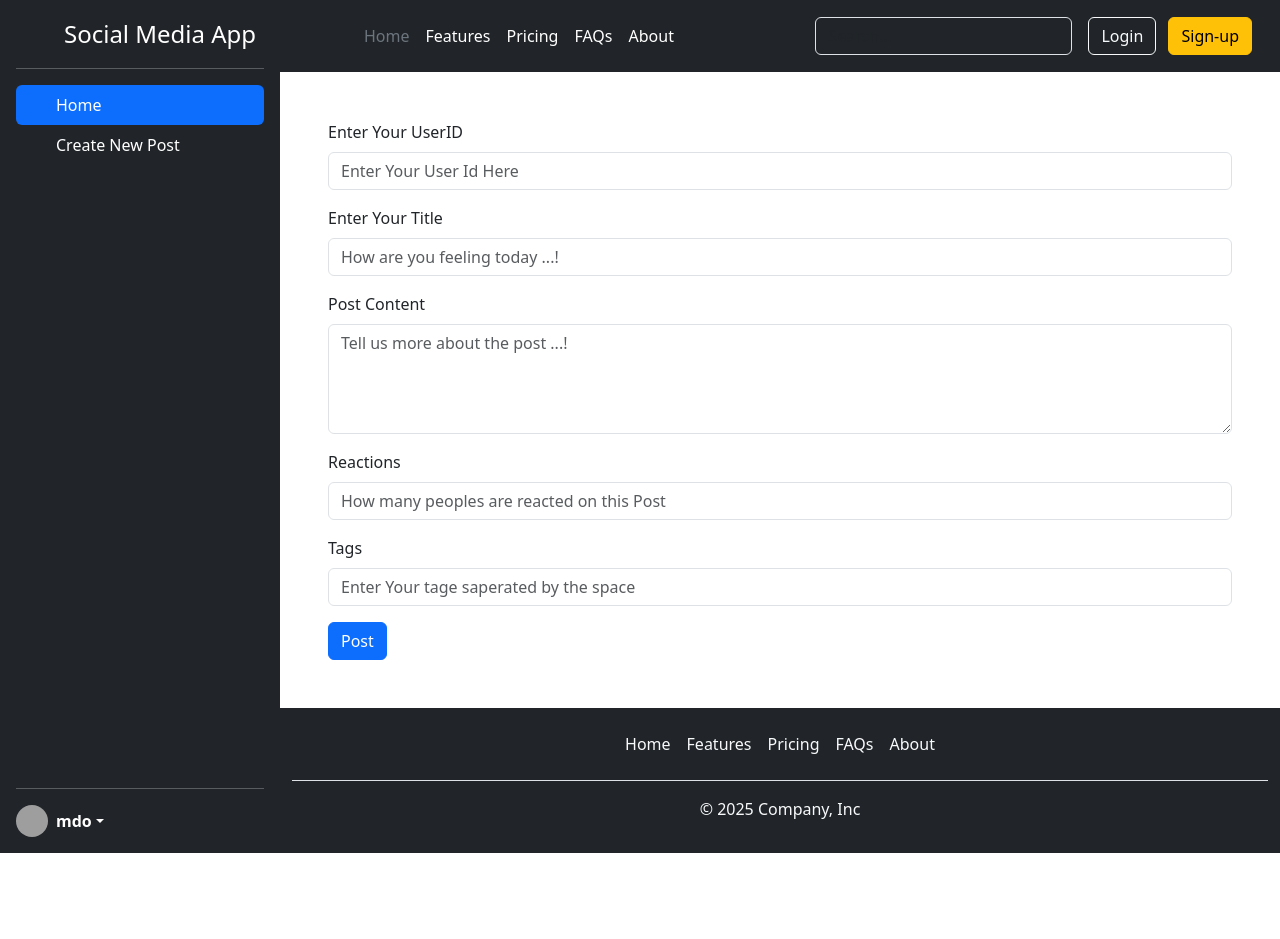
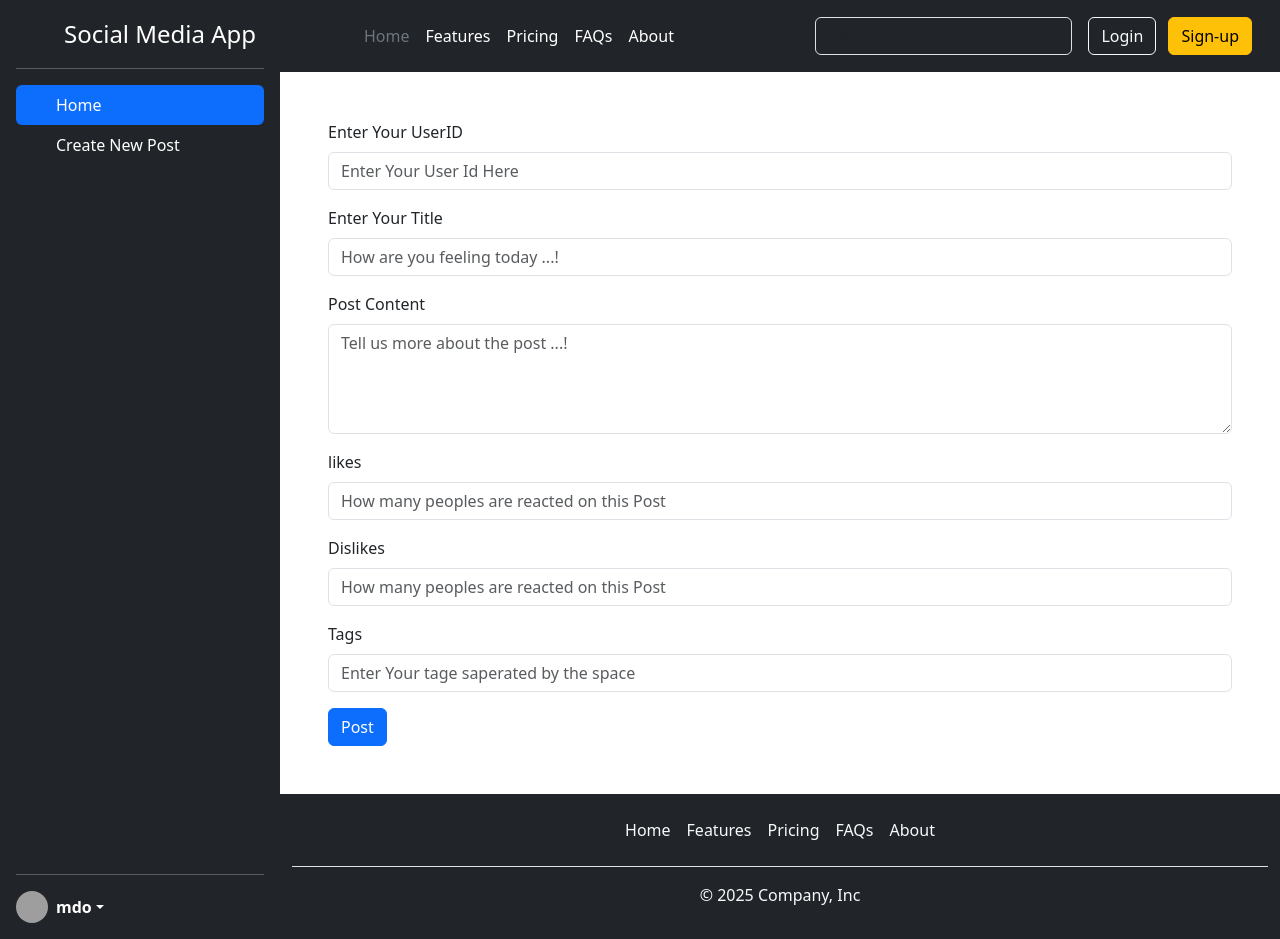
Before and after one commit to ItsVaishnav/social_media, a React (Vite) app: page / in a window 1280 px wide. Both pictures are taken after a click on the link "Create New Post". Before the commit the page ends 853 px from the top, so only its background shows below. Built offline with nearby package versions, Linux system fonts and the light colour scheme; grey boxes are pictures that could not be loaded.

Commit message:
API dummy data fetched

```diff
--- a/src/Components/CreatePost.jsx
+++ b/src/Components/CreatePost.jsx
@@ -8,7 +8,8 @@ export default function CreatePost() {
     const PostTitle = useRef();
     const PostBody = useRef();
     const PostTags = useRef();
-    const PostReactions = useRef();
+    const PostReactionsLikes = useRef();
+    const PostReactionsDislikes = useRef();
 
     const handleOnSubmit = (event) => {
       event.preventDefault();
@@ -17,7 +18,10 @@ export default function CreatePost() {
         PostTitle : PostTitle.current.value,
         PostBody : PostBody.current.value,
         PostTags : PostTags.current.value.trim().split(" "),
-        PostReactions : PostReactions.current.value,
+        PostReactions : {
+          likes : PostReactionsLikes.current.value,
+          dislikes : PostReactionsDislikes.current.value,
+        },
       }
       addPost(postDetails);
     }
@@ -62,15 +66,27 @@ export default function CreatePost() {
         />
       </div>
       <div className="mb-3">
-        <label htmlFor="reactions" className="form-label">
-          Reactions
+        <label htmlFor="likes" className="form-label">
+          likes
         </label>
         <input
           type="number"
           className="form-control"
-          id="reactions"
+          id="likes"
           placeholder="How many peoples are reacted on this Post"
-          ref={PostReactions}
+          ref={PostReactionsLikes}
+        />
+      </div>
+      <div className="mb-3">
+        <label htmlFor="dislikes" className="form-label">
+          Dislikes
+        </label>
+        <input
+          type="number"
+          className="form-control"
+          id="dislikes"
+          placeholder="How many peoples are reacted on this Post"
+          ref={PostReactionsDislikes}
         />
       </div>
       <div className="mb-3">
--- a/src/Components/Post.jsx
+++ b/src/Components/Post.jsx
@@ -17,7 +17,7 @@ export default function Post({ post }) {
         {post.tags.map(ele => <span key={ele} className="badge text-bg-info m-1">ele</span>)}
 
         <div className="alert alert-success" role="alert">
-          This Post is Reacted by {post.reactions} People
+          This Post is Reacted by {post.reactions.likes+post.reactions.dislikes} People Liked By {post.reactions.likes} and disliked by {post.reactions.dislikes}
         </div>
       </div>
     </div>
--- a/src/store/post-list-provider.jsx
+++ b/src/store/post-list-provider.jsx
@@ -33,7 +33,10 @@ const PostListProvider = ({ children }) => {
         id: new Date(),
         title: postDetails.PostTitle,
         body: postDetails.PostBody,
-        reactions: postDetails.PostReactions,
+        reactions: {
+          likes : postDetails.PostReactions.likes,
+          dislikes: postDetails.PostReactions.dislikes
+        },
         tags: postDetails.PostTags,
         userId: postDetails.UserId,
       },
@@ -42,11 +45,11 @@ const PostListProvider = ({ children }) => {
   };
 
 const addInitialPosts = (data) => {
-    // const action = {
-    //   type: "ADD_POST",
-    //   payload: data,
-    // };
-    // dispatchPostList(action);
+    const action = {
+      type: "ADD_POSTS",
+      payload: data,
+    };
+    dispatchPostList(action);
     console.log(data);
   };
 
```
